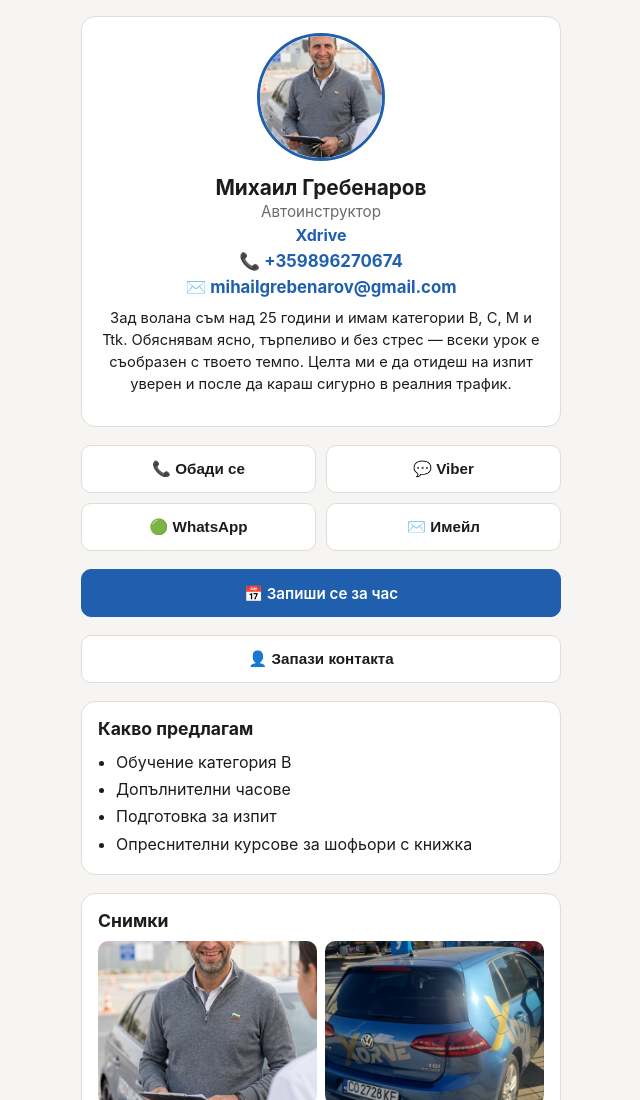
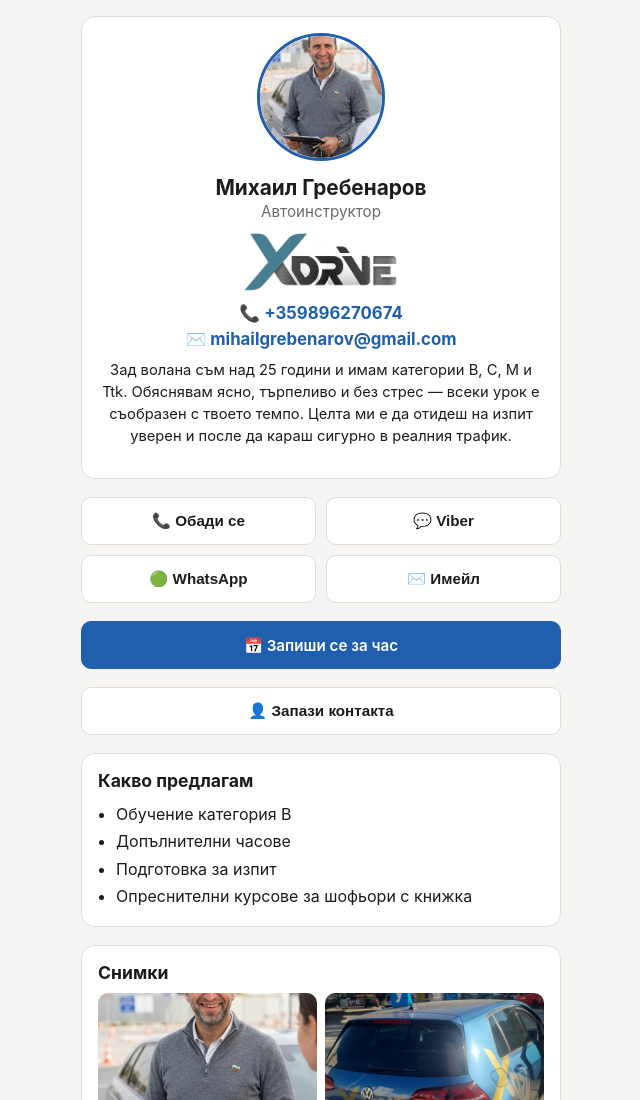
Before and after one commit to Mufonstars79/vizitka-xdrive, a website with bundled scripts: page index.html in a window 1280 px wide. Shown: the top 1100 px of the page, without its empty margins (319-959 px from the left). Built offline with nearby package versions, Linux system fonts and the light colour scheme; no server answers.

Commit message:
feat: replace Xdrive text with the official logo
Co-Authored-By: Claude Sonnet 5 <noreply@anthropic.com>

```diff
--- a/index.html
+++ b/index.html
@@ -18,7 +18,7 @@
       <img class="avatar" src="images/foto-1-portret.jpg" alt="Михаил Гребенаров" />
       <h1>Михаил Гребенаров</h1>
       <div class="role">Автоинструктор</div>
-      <div class="org">Xdrive</div>
+      <img class="org-logo" src="images/logo-xdrive.png" alt="Xdrive" />
       <a id="phone-display" class="phone-display" href="#">📞</a>
       <button id="email-display" class="phone-display" type="button">✉️</button>
       <p class="intro">
--- a/styles.css
+++ b/styles.css
@@ -62,7 +62,10 @@ main { max-width: 480px; margin: 0 auto; display: flex; flex-direction: column;
 
 .hero h1 { margin: 0; font-size: 1.3rem; }
 .hero .role { color: var(--muted); font-size: 0.95rem; margin-top: 2px; }
-.hero .org { font-weight: 700; color: var(--primary); margin-top: 4px; }
+.org-logo {
+  display: block; max-width: 180px; height: auto; margin: 6px auto 0;
+  background: #fff; border-radius: 10px; padding: 6px 10px;
+}
 .hero .intro { margin-top: 10px; font-size: 0.92rem; line-height: 1.5; }
 .phone-display {
   display: inline-block; margin: 6px 6px 0; color: var(--primary);
```
Also changed, not shown: images/logo-xdrive.png (added).
